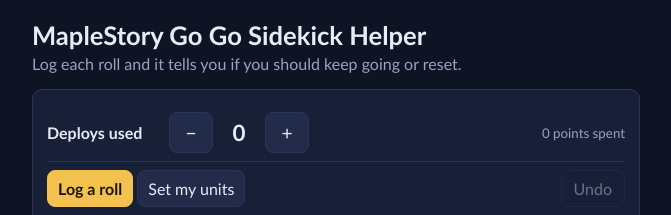
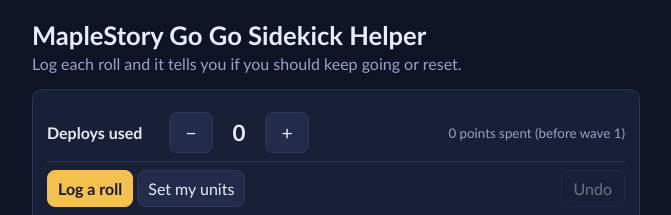
Before and after one commit to gunferta/sidekick-helper, a React (Vite) app: page / in a window 1280 px wide. Shown: the top 215 px of the page, without its empty margins (304-975 px from the left). Built offline with nearby package versions, Linux system fonts and the light colour scheme.

Commit message:
add level support with points

```diff
--- a/src/App.jsx
+++ b/src/App.jsx
@@ -1,7 +1,5 @@
 import { useMemo, useState } from 'react';
-import { RANKS, SLOTS, LEVEL_CAP, evaluate, rollUnit, rollNothing } from './logic.js';
-
-const COST = 150; // M-Force Points per deploy
+import { RANKS, SLOTS, LEVEL_CAP, evaluate, rollUnit, rollNothing, totalSpentPoints, estimatedWaveFromPoints } from './logic.js';
 
 function Combo({ ranks, gaps = [] }) {
   return (
@@ -25,6 +23,8 @@
 
   const result = useMemo(() => evaluate(deploys, slots, short, fcOnly, levels), [deploys, slots, short, fcOnly, levels]);
   const shown = showAll ? result.targets : result.targets.slice(0, 6);
+  const totalSpent = totalSpentPoints(deploys, levels);
+  const estimatedWave = estimatedWaveFromPoints(totalSpent);
 
   const snapshot = () => setHistory((h) => [...h, { deploys, slots, levels }]);
   const roll = (i, r) => {
@@ -54,7 +54,10 @@
             <output>{deploys}</output>
             <button onClick={() => setDeploys((d) => d + 1)} aria-label="One more deploy">+</button>
           </div>
-          <small className="cost">{(deploys * COST).toLocaleString()} points spent</small>
+          <small className="cost">
+            {totalSpent.toLocaleString()} points spent
+            {estimatedWave > 0 ? ` (~wave ${estimatedWave})` : ' (before wave 1)'}
+          </small>
         </div>
 
         <div className="row">
--- a/src/logic.js
+++ b/src/logic.js
@@ -4,6 +4,7 @@
 
 export const RANKS = ['S', 'A', 'B', 'C', 'D', 'E'];
 export const SLOTS = ['Red', 'Black', 'Yellow'];
+export const DEPLOY_COST = 150;
 const V = { S: 6, A: 5, B: 4, C: 3, D: 2, E: 1, '': 0 };
 export const FC = 'Full Clear';
 export const W10 = 'Wave 10';
@@ -39,6 +40,17 @@
   let total = 0;
   for (let l = from; l < Math.min(to, LEVEL_CAP); l++) total += 100 + 5 * l;
   return total;
+};
+export const FULL_CLEAR_WAVE = 11;
+export const FULL_CLEAR_POINTS = FULL_CLEAR_WAVE * POINTS_PER_MIN;
+export const totalSpentPoints = (deploys, levels = []) => {
+  const levelCost = (levels || []).reduce((sum, level) => sum + upgradeCost(0, level), 0);
+  const total = deploys * DEPLOY_COST + levelCost;
+  return Math.min(total, FULL_CLEAR_POINTS);
+};
+export const estimatedWaveFromPoints = (points) => {
+  const clamped = Math.min(Math.max(points, 0), FULL_CLEAR_POINTS);
+  return Math.floor(clamped / POINTS_PER_MIN);
 };
 const mins = (pts) => Math.max(1, Math.ceil(pts / POINTS_PER_MIN));
 const fmt = (n) => n.toLocaleString('en-US');
@@ -100,23 +112,17 @@
       ]);
     }
     if (!hasS) {
-      // An A with no S: the post's 30-minute shortcut assumes an S to level, so it cannot finish yet.
-      if (targets.length) {
-        return out('go', 'You have an A but no S yet', [
-          'The 30-minute shortcut needs an S-rank to level, so it cannot finish this run yet.',
-          'Keep deploying while a combination is still reachable (below), or restart if you are out of time.',
-        ]);
-      }
-      return out('restart', 'Restart the minigame', [
-        'You have an A but no S, and no listed combination is still reachable.',
-        'Press the X at the top right of the minigame window to restart.',
+      return out('stop', 'Stop deploying and level up', [
+        'Max out the A-rank, then your next best unit.',
+        planNote(SHORT_PLAN),
+        'The post only describes the S + A case, so treat the result as unconfirmed.',
       ]);
     }
     if (!hasA) {
       return out('stop', 'Stop deploying and level up', [
         'Max out the S-rank, then your next best unit.',
         planNote(SHORT_PLAN),
-        'The post only describes the S + A case, so treat the result as unconfirmed.',
+        'Third member B or better: Full Clear. Otherwise you still reach Wave 10.',
       ]);
     }
     return out('stop', 'Stop deploying and level up', [
```
Also changed, not shown: 1 other file (tests, documents, lock files or other folders).
